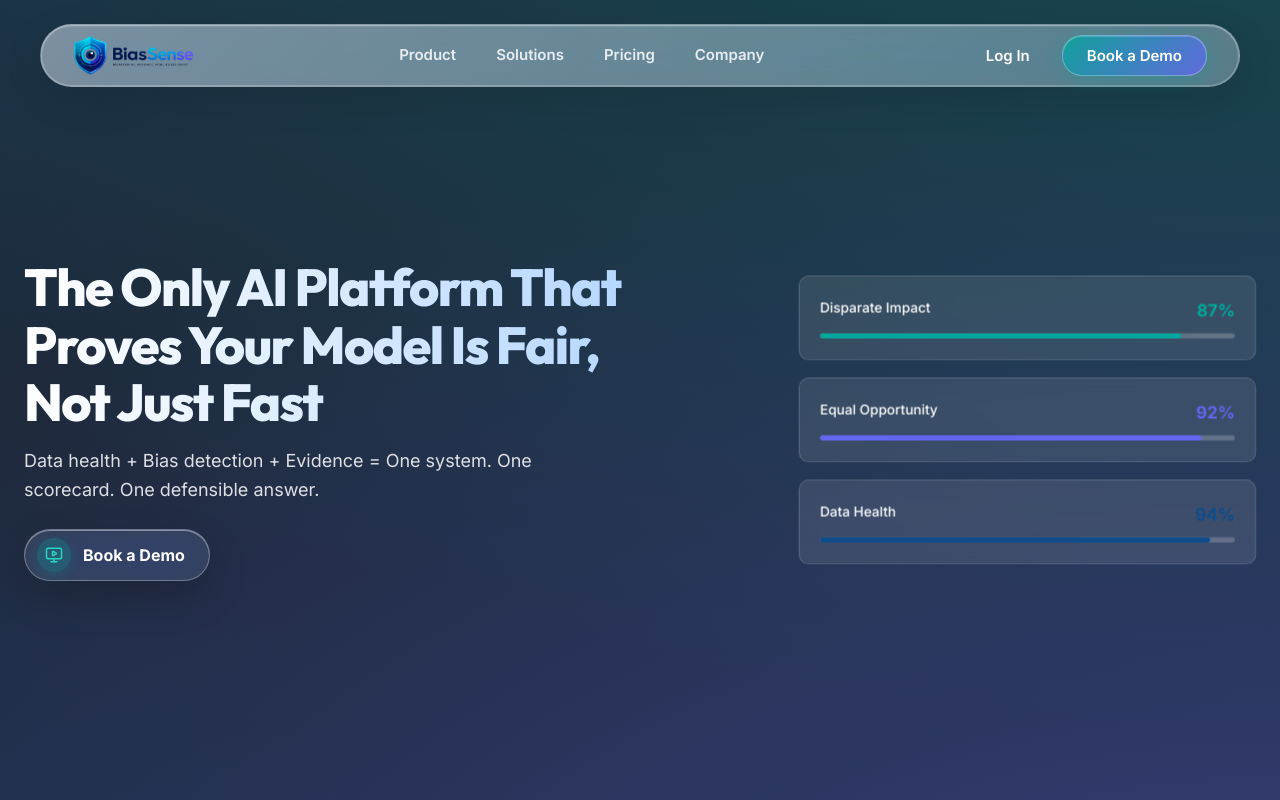
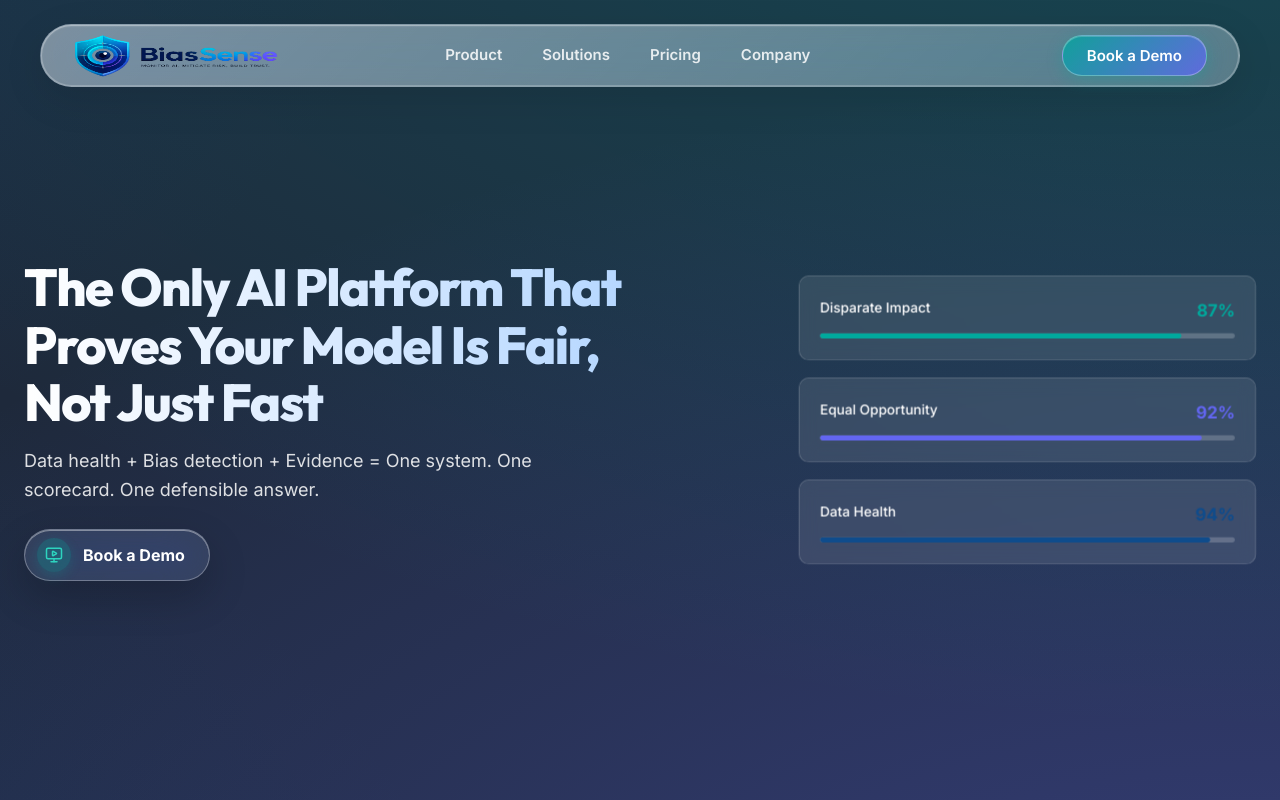
Before and after one commit to Pathi-Rama-Dhanunjay/webapp-bias-sense, a React (Vite) app: page / in a window 1280 px wide. Shown: the top 800 px of the page. Built offline with nearby package versions, Linux system fonts and the light colour scheme.

Commit message:
style: add 10px vertical padding to navbar

```diff
--- a/src/components/Navigation/NavBar.jsx
+++ b/src/components/Navigation/NavBar.jsx
@@ -74,7 +74,7 @@ const NavBar = () => {
             ? '0 16px 40px rgba(0, 0, 0, 0.15), inset 0 1px 0 rgba(255, 255, 255, 0.4)'
             : '0 12px 40px rgba(0, 0, 0, 0.1), inset 0 0 0 1px rgba(255, 255, 255, 0.2), inset 0 1px 2px rgba(255, 255, 255, 0.3)',
           borderRadius: isScrolled ? '0px' : '50px',
-          padding: isScrolled ? '12px 24px' : '10px 32px',
+          padding: isScrolled ? '10px 24px' : '10px 32px',
         }}
       >
         <div className="container" style={{
@@ -105,6 +105,8 @@ const NavBar = () => {
                 height: '100%',
                 width: 'auto',
                 objectFit: 'contain',
+                transform: 'scaleX(1.7) scaleY(1.05)',
+                transformOrigin: 'left center',
                 mixBlendMode: 'multiply',
                 filter: 'none',
                 transition: 'filter 0.3s, mix-blend-mode 0.3s'
@@ -175,19 +177,7 @@ const NavBar = () => {
 
           {/* Desktop CTA */}
           <div className="desktop-nav" style={{ display: 'flex', gap: '16px', alignItems: 'center' }}>
-            <motion.button
-              whileHover={{ backgroundColor: isDarkText ? 'rgba(0,0,0,0.05)' : 'rgba(255,255,255,0.1)' }}
-              style={{
-                color: isDarkText ? 'var(--dark-slate)' : 'white',
-                fontSize: '15px',
-                fontWeight: 600,
-                padding: '8px 16px',
-                borderRadius: '20px',
-                transition: 'color 0.3s'
-              }}
-            >
-              Log In
-            </motion.button>
+
             <motion.button
               whileHover={{ scale: 1.05 }}
               whileTap={{ scale: 0.95 }}
@@ -257,7 +247,6 @@ const NavBar = () => {
                 </a>
               ))}
               <div style={{ height: '1px', background: '#E2E8F0', margin: '8px 0' }}></div>
-              <button style={{ color: 'var(--dark-slate)', fontSize: '16px', fontWeight: 500, textAlign: 'left' }}>Log In</button>
               <button
                 onClick={() => window.location.href = '/contact'}
                 style={{
```
